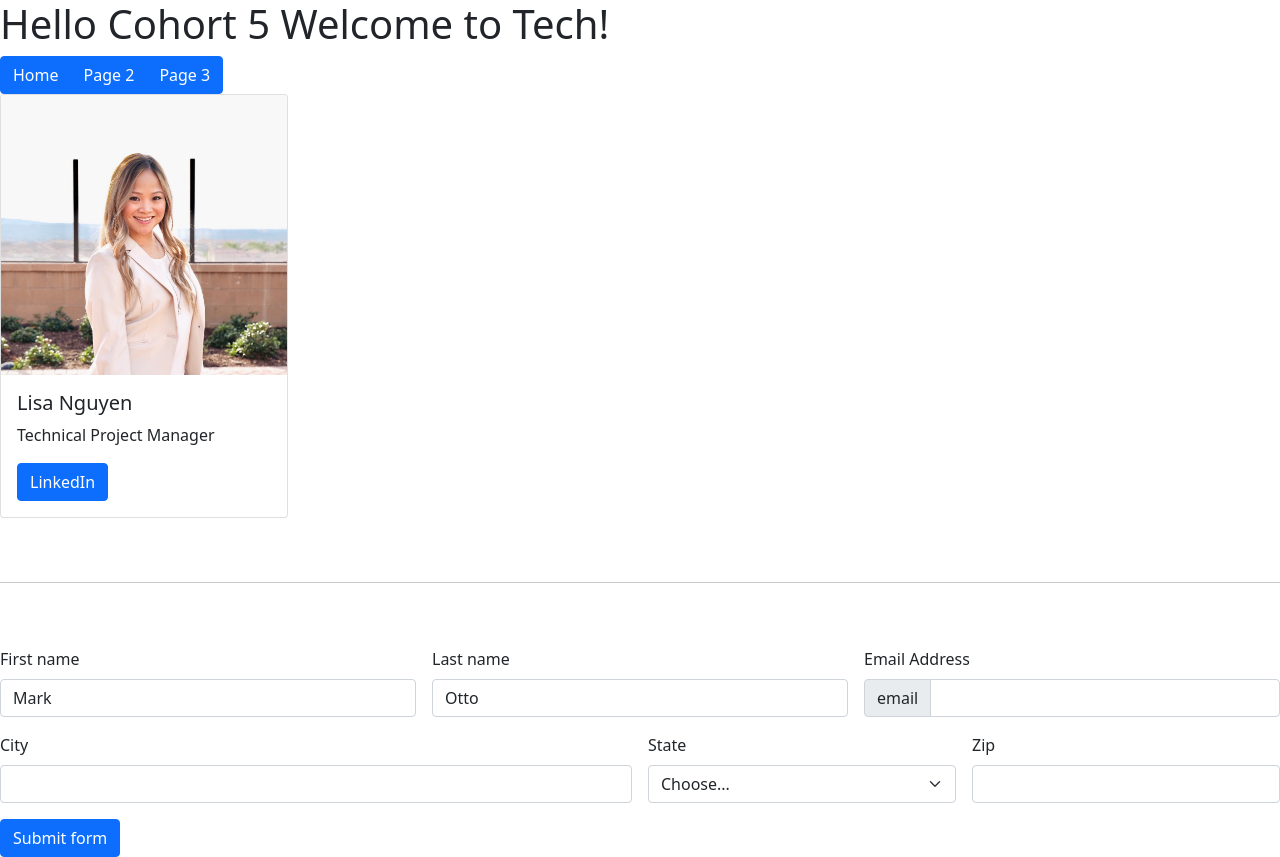
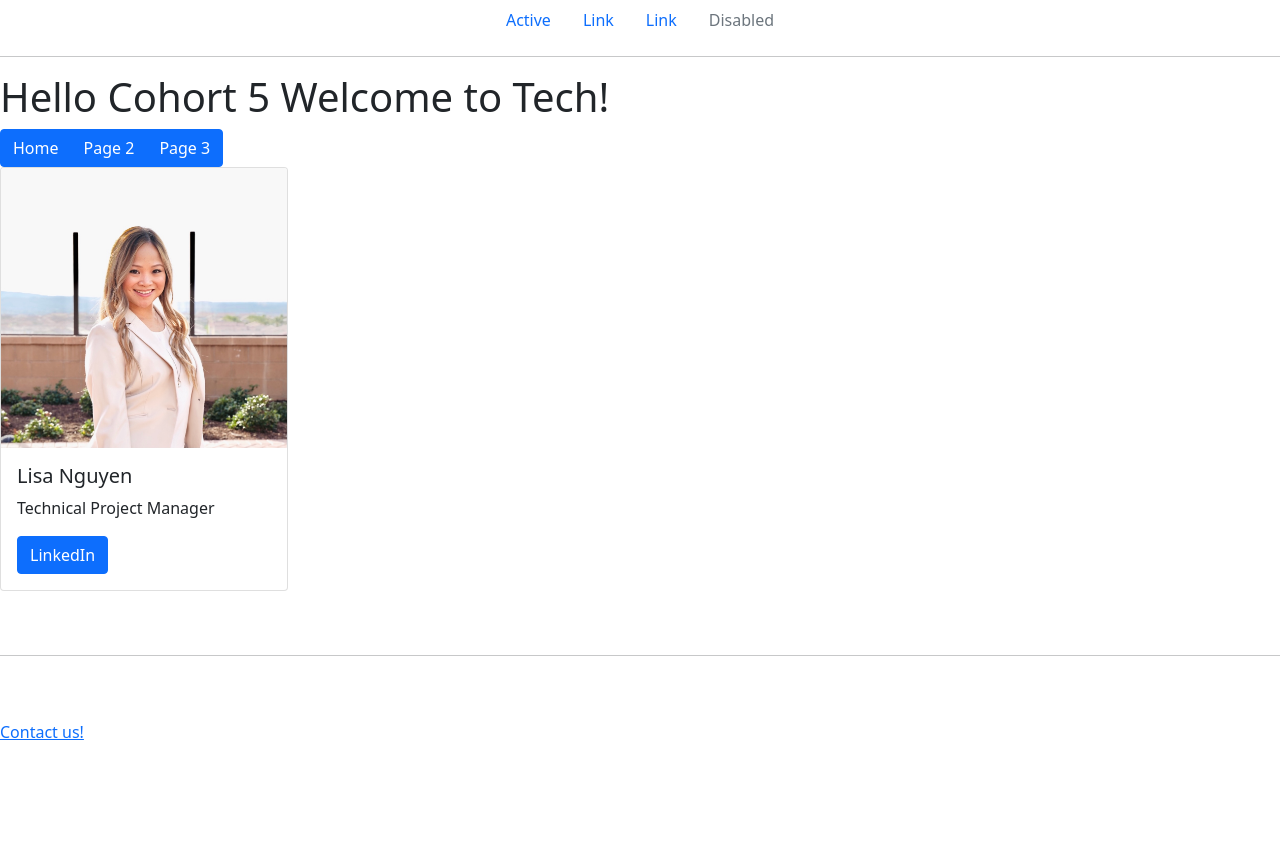
Before and after one commit to LnguyenTPM/BootstrapTesting, a plain HTML site: page index.html in a window 1280 px wide. After the commit the page ends 800 px from the top, so only its background shows below. Drawn offline with nearby package versions, Linux system fonts and the light colour scheme.

Commit message:
Added Navigation tabs bar

```diff
--- a/index.html
+++ b/index.html
@@ -10,6 +10,26 @@
 
     <title>Bootstrap Testing</title>
   </head>
+
+  <header>
+    <ul class="nav justify-content-center">
+      <li class="nav-item">
+        <a class="nav-link active" aria-current="page" href="#">Active</a>
+      </li>
+      <li class="nav-item">
+        <a class="nav-link" href="#">Link</a>
+      </li>
+      <li class="nav-item">
+        <a class="nav-link" href="#">Link</a>
+      </li>
+      <li class="nav-item">
+        <a class="nav-link disabled" href="#" tabindex="-1" aria-disabled="true">Disabled</a>
+      </li>
+    </ul>
+  </header>
+
+  <hr>
+
   <body>
     <h1>Hello Cohort 5 Welcome to Tech!</h1>
 
@@ -49,50 +69,7 @@
     <hr>
     <br><br>
 
-    <!--Browser Default from Bootstrop Submission Forms-->
-    <form class="row g-3"><!--Dictates how many rows-->
-      <div class="col-md-4"><!--Dictates which column, otherwise list vertically-->
-        <label for="validationDefault01" class="form-label">First name</label>
-        <input type="text" class="form-control" id="validationDefault01" value="Mark" required>
-      </div>
-      <div class="col-md-4">
-        <label for="validationDefault02" class="form-label">Last name</label>
-        <input type="text" class="form-control" id="validationDefault02" value="Otto" required>
-      </div>
-      <div class="col-md-4">
-        <label for="validationDefaultUsername" class="form-label">Email Address</label>
-        <div class="input-group">
-          <span class="input-group-text" id="inputGroupPrepend2">email</span>
-          <input type="text" class="form-control" id="validationDefaultUsername"  aria-describedby="inputGroupPrepend2" required>
-        </div>
-      </div>
-      <div class="col-md-6">
-        <label for="validationDefault03" class="form-label">City</label>
-        <input type="text" class="form-control" id="validationDefault03" required>
-      </div>
-      <div class="col-md-3">
-        <label for="validationDefault04" class="form-label">State</label>
-        <select class="form-select" id="validationDefault04" required>
-          <option selected disabled value="">Choose...</option>
-          <option>...</option>
-        </select>
-      </div>
-      <div class="col-md-3">
-        <label for="validationDefault05" class="form-label">Zip</label>
-        <input type="text" class="form-control" id="validationDefault05" required>
-      </div>
-      <!-- <div class="col-12">
-        <div class="form-check">
-          <input class="form-check-input" type="checkbox" value="" id="invalidCheck2" required>
-          <label class="form-check-label" for="invalidCheck2">
-            Agree to terms and conditions
-          </label>
-        </div>
-      </div> -->
-      <div class="col-12">
-        <button class="btn btn-primary" type="submit">Submit form</button>
-      </div>
-      </form>
+
 
     <!-- Optional JavaScript; choose one of the two! -->
 
@@ -105,7 +82,7 @@
     <script src="https://cdn.jsdelivr.net/npm/bootstrap@5.0.2/dist/js/bootstrap.min.js" integrity="sha384-cVKIPhGWiC2Al4u+LWgxfKTRIcfu0JTxR+EQDz/bgldoEyl4H0zUF0QKbrJ0EcQF" crossorigin="anonymous"></script>
     -->
 
-
+   <a href="contact-form.html">Contact us!</a>
     <script src="script.js"></script>
   </body>
 </html>
```
Also changed, not shown: contact-form.html (added, +84 -0 lines).
